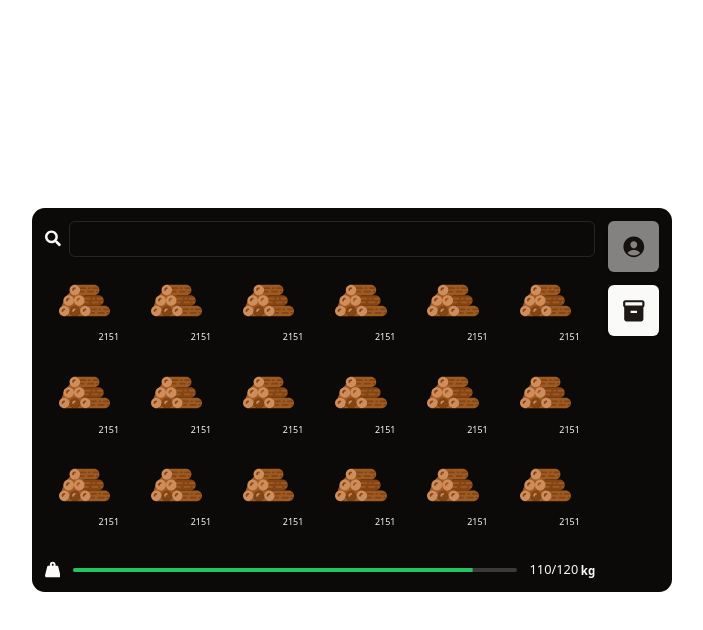
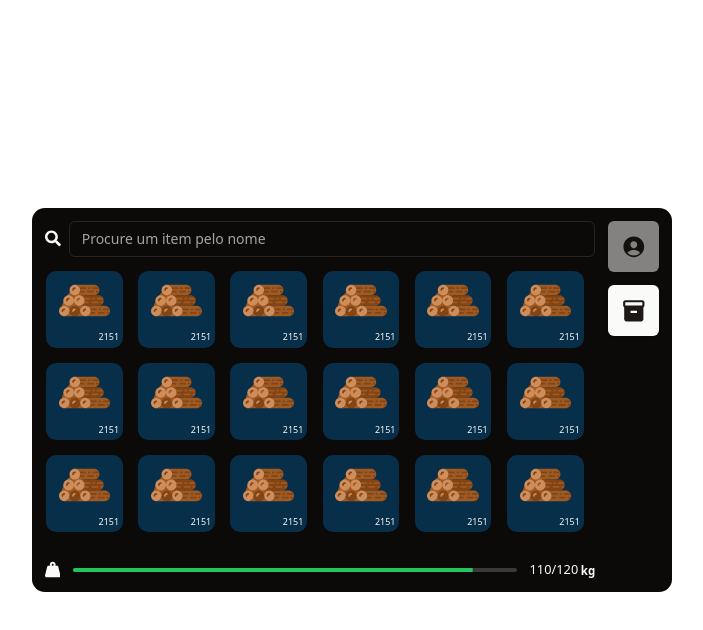
Before and after one commit to pyurips/datalife-old, a React (Vite) app in the folder src/webviews/main_interface/: page / in a window 1280 px wide. Both pictures are taken after a click on the button 921 px from the left and 310 px from the top of the page. Shown: the top 630 px of the page, without its empty margins (288-991 px from the left). Built offline with nearby package versions, Linux system fonts and the light colour scheme.

Commit message:
hotfix: visual refac

```diff
--- a/src/webviews/main_interface/src/components/character_menu/belongings.tsx
+++ b/src/webviews/main_interface/src/components/character_menu/belongings.tsx
@@ -32,7 +32,7 @@ export default function Belongings() {
     <div className="flex flex-col w-full gap-[1vw]">
       <header className="flex flex-row items-center gap-2">
         <FaSearch className="text-[1.3vw]" />
-        <Input />
+        <Input placeholder='Procure um item pelo nome' />
       </header>
 
       <ScrollArea>
@@ -77,7 +77,7 @@ export default function Belongings() {
           {new Array(50).fill(0).map((_, i) => (
             <DropdownMenu key={i}>
               <DropdownMenuTrigger asChild>
-                <button className="flex flex-col w-[6vw] h-[6vw] items-center justify-between overflow-hidden rounded-[0.8vw] transition-all hover:bg-stone-900">
+                <button className="flex flex-col w-[6vw] h-[6vw] items-center justify-between overflow-hidden rounded-[0.8vw] transition-all hover:bg-stone-900 bg-sky-950">
                   <div className="flex flex-1 items-center justify-center p-[1vw] overflow-hidden">
                     <img
                       src="/src/assets/items/material_0.svg"
```
